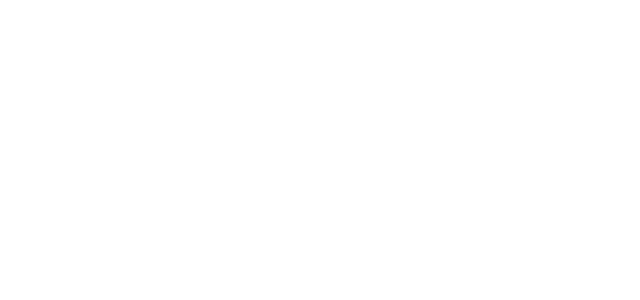
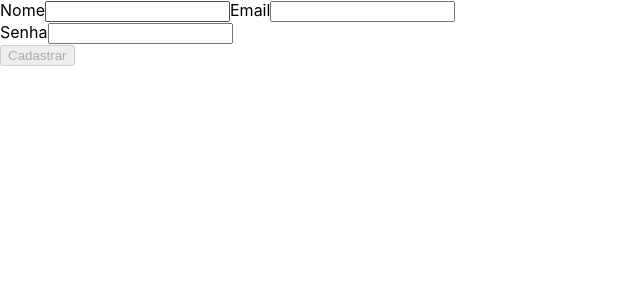
Before and after one commit to edmcorrea/project-delivery-app, a React (Create React App) app in the folder front-end/: page /register in a window 1280 px wide. Before the commit this address had no page. Shown: the top 300 px of the page, without its empty margins (0-640 px from the left). Built offline with nearby package versions, Linux system fonts and the light colour scheme.

Commit message:
requirement Register page

```diff
--- a/front-end/src/App.js
+++ b/front-end/src/App.js
@@ -2,12 +2,14 @@
 import { Route, Routes } from 'react-router-dom';
 import './App.css';
 import Login from './pages/Login';
+import Register from './pages/Register';
 
 function App() {
   return (
     <Routes>
       <Route exact path="/" element={ <Login /> } />
       <Route exact path="/login" element={ <Login /> } />
+      <Route exact path="/register" element={ <Register /> } />
     </Routes>
   );
 }
--- a/front-end/src/pages/Login.js
+++ b/front-end/src/pages/Login.js
@@ -1,9 +1,9 @@
 import React, { useEffect, useState } from 'react';
-// import { useHistory } from "react-router-dom";
+import { useNavigate } from 'react-router-dom';
 import { requestLogin, setToken } from '../services/request.login';
 
 function Login() {
-  // let history = useHistory();
+  const history = useNavigate();
   const [email, setEmail] = useState('');
   const [password, setPassword] = useState('');
   const [error, setError] = useState(false);
@@ -37,8 +37,6 @@
 
   const handleChange = ({ target }) => {
     const { type, value } = target;
-    console.log(type, value);
-    console.log(email, password);
     if (type === 'text') setEmail(value);
     if (type === 'password') setPassword(value);
   };
@@ -79,9 +77,10 @@
         <button
           type="submit"
           data-testid="common_login__button-register"
-          // onClick={history.push('/register')}
+          onClick={ () => history('/register') }
         >
           Ainda não tenho conta
+
         </button>
         {error && (
           <p data-testid="common_login__element-invalid-email">
--- /dev/null
+++ b/front-end/src/pages/Register.js
@@ -0,0 +1,99 @@
+import React, { useEffect, useState } from 'react';
+
+function Register() {
+  const [name, setName] = useState('');
+  const [email, setEmail] = useState('');
+  const [password, setPassword] = useState('');
+  const [disableBtn, setDisableBtn] = useState(true);
+  // const [error, setError] = useState(false);
+
+  /* const handleSubmit = (event) => {
+      event.preventDefault();
+      try {
+        const { token } = await requestRegister('/register', { name, email, password });
+
+        setToken(token);
+      } catch (_error) {
+        setError(true);
+      }
+    }; */
+
+  useEffect(() => {
+    const passwordChars = 6;
+    const nameChars = 12;
+    const regexMail = /^[a-zA-Z0-9.!#$%&'*+/=?^_`{|}~-]+@[a-zA-Z0-9-]+(?:\.[a-zA-Z0-9-]+)*$/;
+    if (name.length < nameChars
+       && password.length >= passwordChars
+        && regexMail.test(email)) {
+      return setDisableBtn(false);
+    }
+
+    return setDisableBtn(true);
+  }, [name, email, password]);
+
+  const handleChange = ({ target }) => {
+    const { type, value } = target;
+    if (type === 'email') setEmail(value);
+    if (type === 'password') setPassword(value);
+    if (type === 'text') setName(value);
+  };
+
+  return (
+    <div>
+      <form>
+        <label htmlFor="nomeRegister">
+          Nome
+          <input
+            data-testid="common_register__input-name"
+            id="nomeRegister"
+            type="text"
+            name="name"
+            value={ name }
+            onChange={ handleChange }
+          />
+        </label>
+        <label htmlFor="emailRegister">
+          Email
+          <input
+            data-testid="common_register__input-email"
+            id="emailRegister"
+            type="email"
+            name="email"
+            value={ email }
+            onChange={ handleChange }
+          />
+        </label>
+        <br />
+        <label htmlFor="senhaRegister">
+          Senha
+          <input
+            data-testid="common_register__input-password"
+            id="senhaRegister"
+            type="password"
+            name="password"
+            value={ password }
+            onChange={ handleChange }
+          />
+        </label>
+        <br />
+        <button
+          data-testid="common_login__button-register"
+          type="submit"
+          disabled={ disableBtn }
+          // onClick={ handleSubmit }
+        >
+          Cadastrar
+
+        </button>
+        {/* error && (
+          <p data-testid="common_register__element-invalid_register">
+            Registro inválido
+            {' '}
+          </p>
+        ) */}
+      </form>
+    </div>
+  );
+}
+
+export default Register;
```
